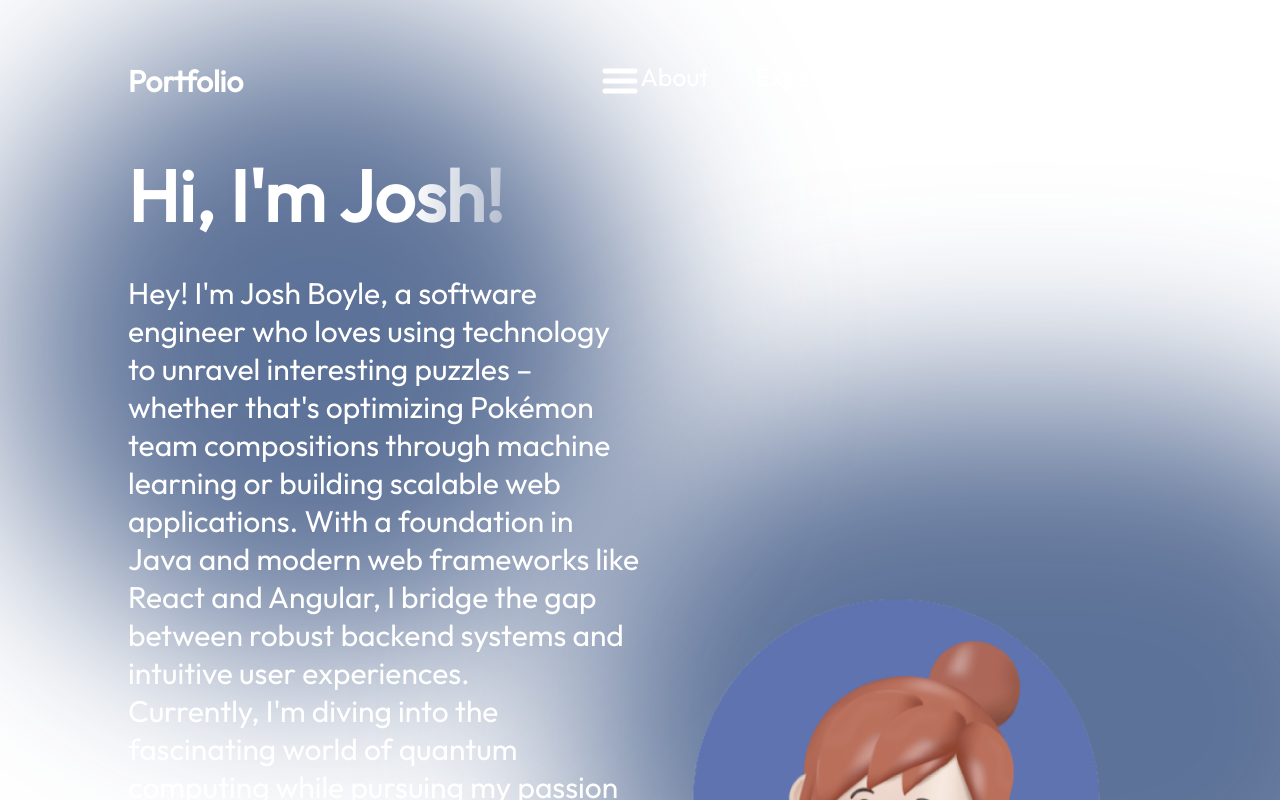
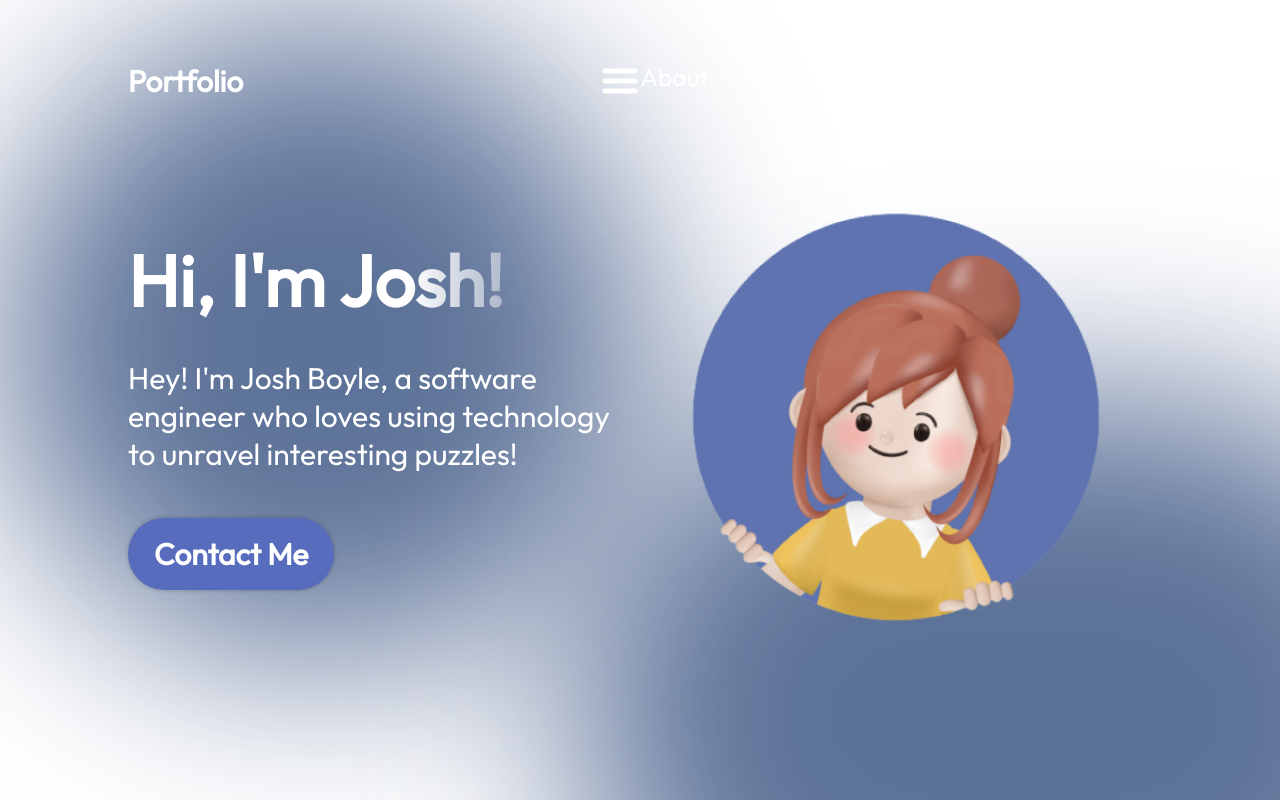
Before and after one commit to OiMickBoi/Personal-Website, a React (Vite) app in the folder react-portfolio/: page / in a window 1280 px wide. Shown: the top 800 px of the page. Built offline with nearby package versions, Linux system fonts and the light colour scheme.

Commit message:
hero btn fixes

```diff
--- a/react-portfolio/src/components/Hero/Hero.jsx
+++ b/react-portfolio/src/components/Hero/Hero.jsx
@@ -11,7 +11,10 @@ export const Hero = () => {
         <div className={styles.description}>
 
         <p>Hey! I'm Josh Boyle, a software engineer who loves
-            using technology to unravel interesting puzzles –
+            using technology to unravel interesting puzzles!</p>
+          {/*
+
+
             whether that's optimizing Pokémon team compositions
             through machine learning or building scalable web
             applications. With a foundation in Java and modern
@@ -28,6 +31,7 @@ export const Hero = () => {
 
         <p>Want to see what I'm building? Check out my latest projects below or join
             me on my quantum computing journey through my dev logs.</p>
+          */}
         </div>
         <a href="mailto:joshuarb917@gmail.com" className={styles.contactBtn}>
           Contact Me
--- a/react-portfolio/src/components/Hero/Hero.module.css
+++ b/react-portfolio/src/components/Hero/Hero.module.css
@@ -46,6 +46,7 @@
   border-radius: 100px;
   font-size: 30px;
   font-weight: 600;
+  margin-top: 45px;
   padding: 17px 26px;
   box-shadow: 0 0 4px 0 rgba(0, 0, 0, 0.25);
 }
```
